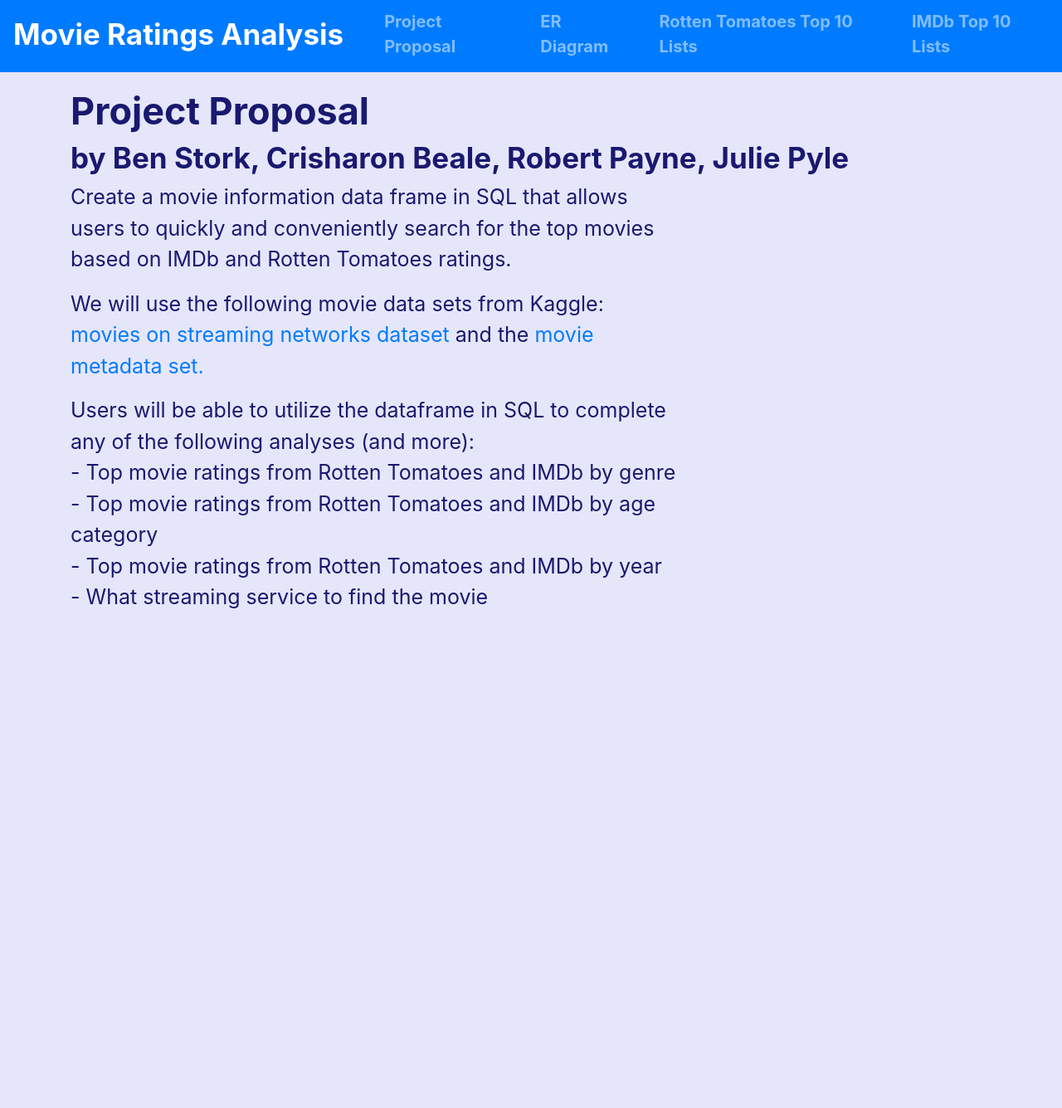
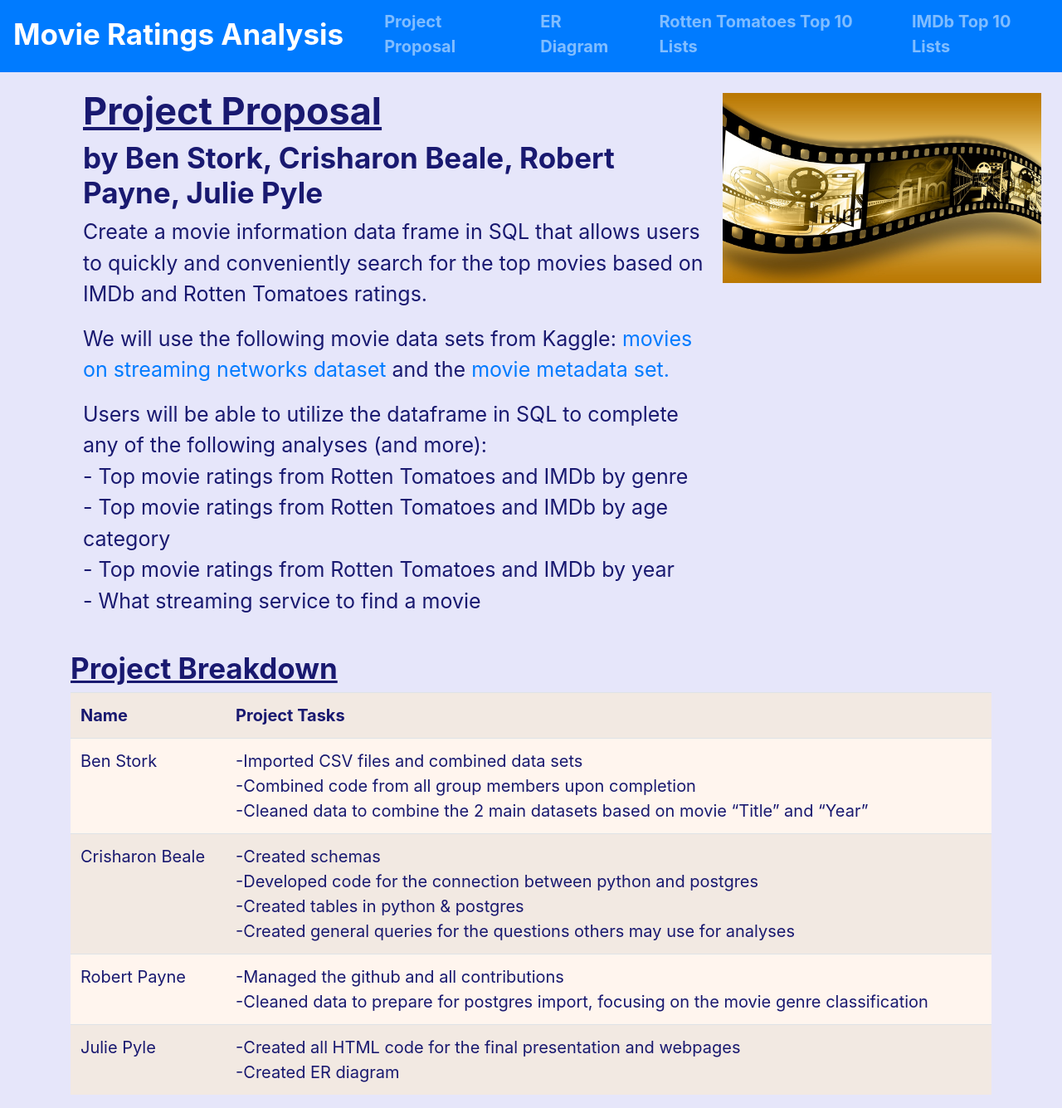
Before and after one commit to BPayne-216/ETLproject_group2, a plain HTML site: page HTML_files/project_proposal.html in a window 1280 px wide. Shown: the part 5-1340 px from the top of the page at 83% size. Before the commit the page ends 800 px from the top, so only its background shows below. Drawn offline with nearby package versions, Linux system fonts and the light colour scheme.

Commit message:
Added project breakdown to html file and explanation of ER diagram

```diff
--- a/HTML_files/project_proposal.html
+++ b/HTML_files/project_proposal.html
@@ -32,8 +32,10 @@
         </ul>
       </nav>
 
+      <img class=film_reel_image src="film_reel_2.jpg" alt="Film Reel Image">
 
-   <div class=container>
+
+    <div class=container>
     <div class=row>
       <div class="col-md-12">
       <h1 class=header>
@@ -51,7 +53,7 @@
     </div>
 
     <div class=row>
-      <div class="col-md-8">
+      <div class="col-md-12">
       <p class=paragraph>
         Create a movie information data frame in SQL that allows users to
         quickly and conveniently search for the top movies based on
@@ -75,12 +77,54 @@
             <br>
             - Top movie ratings from Rotten Tomatoes and IMDb by year
             <br>
-            - What streaming service to find the movie
-
+            - What streaming service to find a movie
             <br>
        </p>
       </div>
+    </div>
 
+    <div class="row">
+      <div class="col-md-12">
+        <table class="table table-striped" style="width:100%">
+          <h3 class=project_breakdown_header>
+            Project Breakdown
+          </h3>
+          <tr>
+            <th>Name</th>
+            <th>Project Tasks</th>
+          </tr>
+          <tr>
+            <td>Ben Stork</td>
+            <td>-Imported CSV files and combined data sets
+              <br>
+              -Combined code from all group members upon completion
+              <br>
+              -Cleaned data to combine the 2 main datasets based on movie “Title” and “Year”</td>
+          </tr>
+          <tr>
+            <td>Crisharon Beale</td>
+            <td>-Created schemas
+              <br>
+              -Developed code for the connection between python and postgres
+              <br>
+              -Created tables in python & postgres
+              <br>
+              -Created general queries for the questions others may use for analyses</td>
+          </tr>
+          <tr>
+            <td>Robert Payne</td>
+            <td>-Managed the github and all contributions
+              <br>
+              -Cleaned data to prepare for postgres import, focusing on the movie genre classification</td>
+          </tr>
+            <td>Julie Pyle</td>
+            <td>-Created all HTML code for the final presentation and webpages
+              <br>
+              -Created ER diagram</td>
+        </table>
+      </div>
+
+      </div>
     </div>
 
   </div>
--- a/HTML_files/style.css
+++ b/HTML_files/style.css
@@ -17,6 +17,9 @@ body {
     margin-top: 25px;
 }
 
+.er_diagram {
+    float: left;
+}
 .rotten_tomato_image {
     margin-right: 20px;
     margin-top: 20px;
@@ -29,12 +32,21 @@ body {
     margin-right: 20px;
 }
 
+.film_reel_image {
+    width: 30%;
+    height: 30%;
+    margin-top: 25px;
+    margin-right: 25px;
+    float: right;
+}
+
 .header {
     font-size: 45px;
     font-weight: bold;
     font-style: Arial, Helvetica, sans-serif;
     color: midnightblue;
     margin-top: 20px;
+    text-decoration: underline;
 }
 
 .sub_header {
@@ -62,3 +74,19 @@ body {
     margin-left: 20px;
     margin-top: 20px;
 }
+
+.table {
+    font-size: 20px;
+    font-style: Arial, Helvetica, sans-serif;
+    color: midnightblue;
+    background-color: seashell;
+}
+
+.project_breakdown_header {
+    margin-top: 25px;
+    font-size: 35px;
+    font-weight: bold;
+    font-style: Arial, Helvetica, sans-serif;
+    color: midnightblue;
+    text-decoration: underline;
+}
```
Also changed, not shown: HTML_files/er_diagram.html (+26 -1 lines), HTML_files/index.html (+3 -3 lines), HTML_files/film_reel_2.jpg (added).
